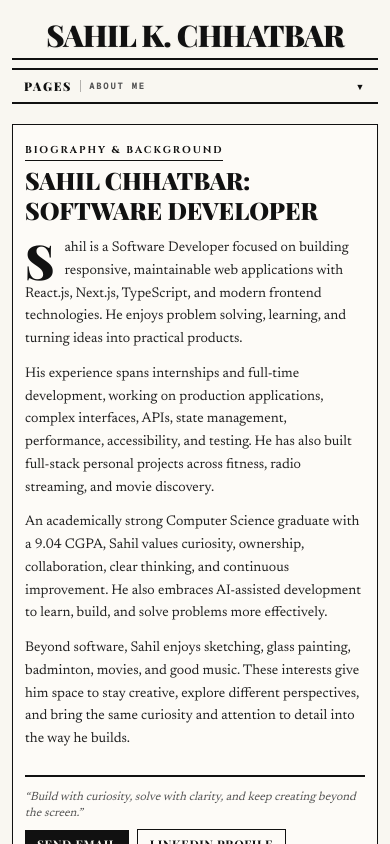
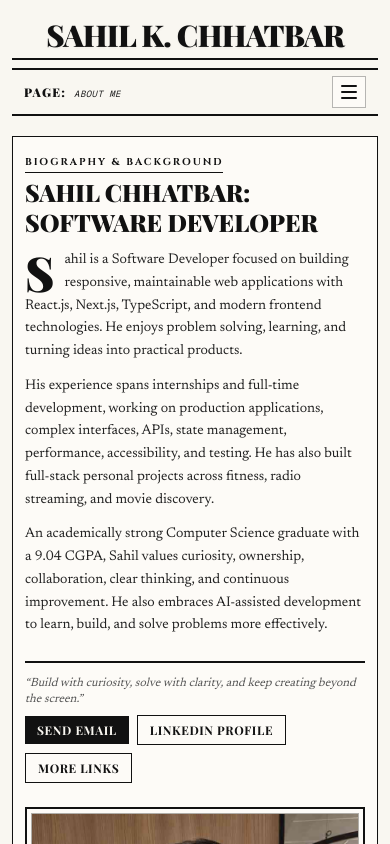
Before and after one commit to SahilChhatbar/portfolio_v2, a Next.js app: page / in a window 390 px wide. Shown: the top 844 px of the page. Built offline with nearby package versions, Linux system fonts and the light colour scheme; a web font is replaced by a local one.

Commit message:
update about page, change mobile nav to hamberger menu

```diff
--- a/app/data/about.ts
+++ b/app/data/about.ts
@@ -84,7 +84,6 @@ export const ABOUT_DATA: AboutData = {
       'Sahil is a Software Developer focused on building responsive, maintainable web applications with React.js, Next.js, TypeScript, and modern frontend technologies. He enjoys problem solving, learning, and turning ideas into practical products.',
       'His experience spans internships and full-time development, working on production applications, complex interfaces, APIs, state management, performance, accessibility, and testing. He has also built full-stack personal projects across fitness, radio streaming, and movie discovery.',
       'An academically strong Computer Science graduate with a 9.04 CGPA, Sahil values curiosity, ownership, collaboration, clear thinking, and continuous improvement. He also embraces AI-assisted development to learn, build, and solve problems more effectively.',
-      'Beyond software, Sahil enjoys sketching, glass painting, badminton, movies, and good music. These interests give him space to stay creative, explore different perspectives, and bring the same curiosity and attention to detail into the way he builds.',
     ],
     quote: 'Build with curiosity, solve with clarity, and keep creating beyond the screen.',
     actions: {
--- a/components/layout/Navigation.tsx
+++ b/components/layout/Navigation.tsx
@@ -22,7 +22,7 @@ export default function Navigation() {
   const pathname = usePathname()
   const [isOpen, setIsOpen] = useState(false)
   const [prevPathname, setPrevPathname] = useState(pathname)
-  const mobileNavRef = useRef<HTMLDivElement>(null)
+  const drawerRef = useRef<HTMLDivElement>(null)
 
   // Reset menu open state on route change
   if (prevPathname !== pathname) {
@@ -30,28 +30,35 @@ export default function Navigation() {
     setIsOpen(false)
   }
 
-  // Smoothly collapse menu on outside click or scroll elsewhere
+  // Handle outside click, escape key, and body scroll lock
   useEffect(() => {
     if (!isOpen) return
 
-    const handleScroll = () => {
-      setIsOpen(false)
-    }
+    // Lock body scroll when mobile drawer is open
+    const originalOverflow = document.body.style.overflow
+    document.body.style.overflow = 'hidden'
 
-    const handleClickOutside = (event: MouseEvent | TouchEvent) => {
-      if (mobileNavRef.current && !mobileNavRef.current.contains(event.target as Node)) {
+    const handleKeyDown = (event: KeyboardEvent) => {
+      if (event.key === 'Escape') {
         setIsOpen(false)
       }
     }
 
-    window.addEventListener('scroll', handleScroll, { passive: true })
+    const handleClickOutside = (event: MouseEvent | TouchEvent) => {
+      if (drawerRef.current && !drawerRef.current.contains(event.target as Node)) {
+        setIsOpen(false)
+      }
+    }
+
+    window.addEventListener('keydown', handleKeyDown)
     document.addEventListener('mousedown', handleClickOutside)
     document.addEventListener('touchstart', handleClickOutside, {
       passive: true,
     })
 
     return () => {
-      window.removeEventListener('scroll', handleScroll)
+      document.body.style.overflow = originalOverflow
+      window.removeEventListener('keydown', handleKeyDown)
       document.removeEventListener('mousedown', handleClickOutside)
       document.removeEventListener('touchstart', handleClickOutside)
     }
@@ -86,69 +93,157 @@ export default function Navigation() {
         </div>
       </nav>
 
-      {/* Mobile Pages Navigation (<sm) */}
-      <div
-        ref={mobileNavRef}
-        className="bg-paper-bg border-ink-rule relative z-30 my-1 w-full border-t-2 border-b-2 sm:hidden"
-      >
-        {/* Toggle Bar */}
+      {/* Mobile Header Bar with Hamburger Button (<sm) */}
+      <div className="bg-paper-bg border-ink-rule relative z-30 my-1 flex w-full items-center justify-between border-t-2 border-b-2 px-3 py-1.5 sm:hidden">
+        {/* Active Page Indicator */}
+        <div className="flex min-w-0 items-baseline space-x-2">
+          <span className="font-headline text-ink-primary text-xs leading-none font-black tracking-widest uppercase">
+            PAGE:
+          </span>
+          <span className="text-2xs text-ink-dark truncate font-mono leading-none tracking-wider uppercase italic">
+            {activeItem ? activeItem.name : 'NAV'}
+          </span>
+        </div>
+
+        {/* Hamburger Menu Toggle Button */}
         <button
           type="button"
           onClick={() => setIsOpen((prev) => !prev)}
           aria-expanded={isOpen}
-          aria-label={isOpen ? 'Collapse pages menu' : 'Expand pages menu'}
-          className="font-headline text-ink-primary bg-paper-bg hover:bg-ink-primary/5 flex w-full cursor-pointer touch-manipulation items-center justify-between px-3 py-2 text-xs font-bold tracking-[0.14em] uppercase transition-colors select-none"
+          aria-label={isOpen ? 'Close navigation menu' : 'Open navigation menu'}
+          aria-controls="mobile-navigation-drawer"
+          className="border-ink-rule/30 bg-paper-white hover:bg-ink-primary/10 active:bg-ink-primary active:text-paper-bg flex items-center justify-center border p-2 transition-colors select-none"
         >
-          <div className="flex items-center space-x-2">
-            <span className="font-black">PAGES</span>
-            {activeItem && (
-              <span className="text-2xs text-ink-muted border-ink-rule/30 border-l pl-2 font-mono">
-                {activeItem.name}
-              </span>
-            )}
+          {/* Animated Hamburger / Close Icon */}
+          <div
+            className="flex h-3.5 w-4 flex-col justify-between"
+            aria-hidden="true"
+          >
+            <span
+              className={`bg-ink-primary block h-0.5 w-full transform rounded-xs transition-all duration-300 ease-in-out ${
+                isOpen ? 'translate-y-1.5 rotate-45' : ''
+              }`}
+            />
+            <span
+              className={`bg-ink-primary block h-0.5 w-full rounded-xs transition-all duration-200 ease-in-out ${
+                isOpen ? 'opacity-0' : 'opacity-100'
+              }`}
+            />
+            <span
+              className={`bg-ink-primary block h-0.5 w-full transform rounded-xs transition-all duration-300 ease-in-out ${
+                isOpen ? '-translate-y-1.5 -rotate-45' : ''
+              }`}
+            />
+          </div>
+        </button>
       </div>
 
-          <span
-            className={`text-2xs text-ink-primary inline-block transform transition-transform duration-200 ease-out ${
-              isOpen ? 'rotate-180' : 'rotate-0'
+      {/* Mobile Navigation Backdrop & Slide-in Drawer */}
+      <div
+        className={`fixed inset-0 z-50 transition-all duration-300 sm:hidden ${
+          isOpen ? 'visible opacity-100' : 'pointer-events-none invisible opacity-0'
         }`}
+        role="dialog"
+        aria-modal="true"
+        aria-label="Mobile Navigation"
+      >
+        {/* Backdrop Overlay */}
+        <div
+          className={`bg-ink-black/50 absolute inset-0 backdrop-blur-xs transition-opacity duration-300 ${
+            isOpen ? 'opacity-100' : 'opacity-0'
+          }`}
+          onClick={() => setIsOpen(false)}
           aria-hidden="true"
-          >
-            ▼
-          </span>
-        </button>
+        />
 
-        {/* Smoothly Collapsible Mobile Page Items */}
+        {/* Slide-over Panel */}
         <div
-          className={`grid transition-all duration-300 ease-in-out ${
-            isOpen
-              ? 'border-ink-rule grid-rows-[1fr] border-t opacity-100'
-              : 'pointer-events-none grid-rows-[0fr] opacity-0'
+          ref={drawerRef}
+          id="mobile-navigation-drawer"
+          className={`bg-paper-bg border-ink-rule absolute inset-y-0 right-0 flex w-[82%] max-w-xs flex-col border-l-2 shadow-2xl transition-transform duration-300 ease-out ${
+            isOpen ? 'translate-x-0' : 'translate-x-full'
           }`}
         >
-          <div className="overflow-hidden">
-            <nav className="divide-ink-rule/15 bg-paper-white divide-y">
-              {NAV_ITEMS.map((item) => {
-                const isActive =
-                  item.href === '/' ? pathname === '/' : pathname.startsWith(item.href)
+          {/* Drawer Top Bar */}
+          <div className="border-ink-rule bg-paper-aged/60 flex items-center justify-between border-b px-4 py-3">
+            <div className="flex flex-col">
+              <span className="font-headline text-ink-primary text-xs font-black tracking-widest uppercase">
+                DIRECTORY
+              </span>
+              <span className="text-3xs text-ink-muted font-mono tracking-wider uppercase">
+                TABLE OF CONTENTS
+              </span>
+            </div>
+
+            {/* Close Button */}
+            <button
+              type="button"
+              onClick={() => setIsOpen(false)}
+              aria-label="Close navigation"
+              className="border-ink-rule/40 hover:bg-ink-primary hover:text-paper-bg text-ink-primary flex h-8 w-8 items-center justify-center border font-mono text-sm font-bold transition-colors"
+            >
+              ✕
+            </button>
+          </div>
+
+          {/* Drawer Navigation Links */}
+          <nav className="divide-ink-rule/20 flex-1 divide-y overflow-y-auto px-3 py-3">
+            {NAV_ITEMS.map((item, index) => {
+              const isActive = item.href === '/' ? pathname === '/' : pathname.startsWith(item.href)
+              const sectionNumber = String(index + 1).padStart(2, '0')
 
               return (
                 <Link
                   key={item.href}
                   href={item.href}
                   onClick={() => setIsOpen(false)}
-                    className={`font-headline flex touch-manipulation items-center justify-between px-4 py-2.5 text-xs font-bold tracking-wider uppercase transition-colors ${
+                  className={`group flex items-center justify-between px-3 py-3 transition-colors ${
                     isActive
                       ? 'bg-ink-primary text-paper-bg'
                       : 'text-ink-primary active:bg-ink-primary/20 hover:bg-ink-primary/10'
                   }`}
                 >
-                    <span>{item.name}</span>
-                    {isActive && <span className="text-xs-compact">●</span>}
+                  <div className="flex items-center space-x-3">
+                    <span
+                      className={`text-2xs font-mono font-bold tracking-widest ${
+                        isActive ? 'text-paper-bg/70' : 'text-ink-muted group-hover:text-ink-black'
+                      }`}
+                    >
+                      {sectionNumber}
+                    </span>
+                    <span className="font-headline text-xs font-bold tracking-wider uppercase">
+                      {item.name}
+                    </span>
+                  </div>
+
+                  {isActive ? (
+                    <span
+                      className="text-xs-compact font-bold"
+                      aria-hidden="true"
+                    >
+                      ●
+                    </span>
+                  ) : (
+                    <span
+                      className="text-2xs text-ink-muted opacity-0 transition-opacity group-hover:opacity-100"
+                      aria-hidden="true"
+                    >
+                      →
+                    </span>
+                  )}
                 </Link>
               )
             })}
           </nav>
+
+          {/* Drawer Newspaper Footer */}
+          <div className="border-ink-rule bg-paper-card border-t p-4 text-center">
+            <div className="newspaper-double-border text-3xs text-ink-dark py-1 font-mono tracking-widest uppercase">
+              SAHIL CHHATBAR • PORTFOLIO
+            </div>
+            <div className="text-3xs text-ink-muted mt-2 font-sans tracking-wider uppercase">
+              AHMEDABAD, GUJARAT, INDIA
+            </div>
           </div>
         </div>
       </div>
```
Lines whose indentation alone changed are shown as unchanged.
